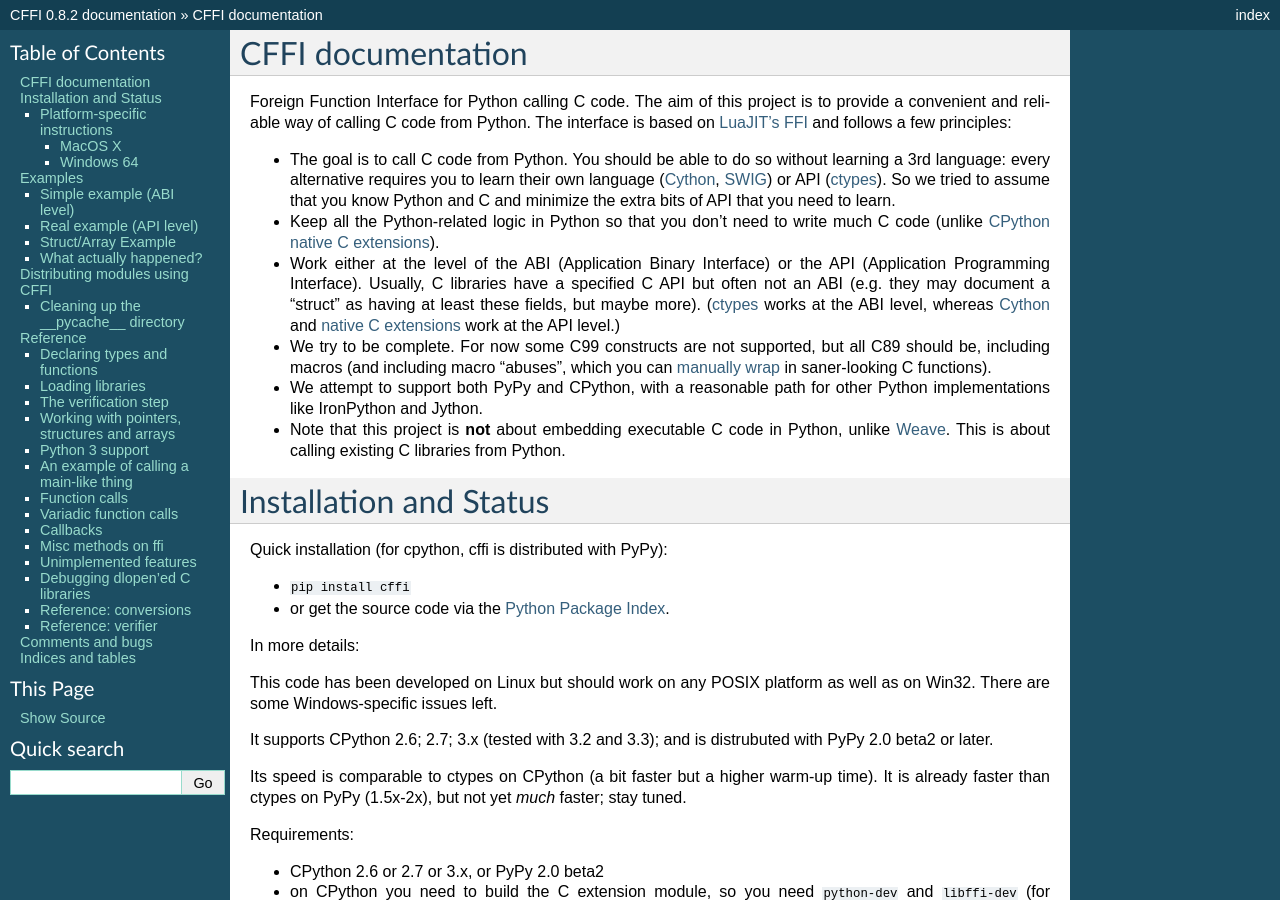
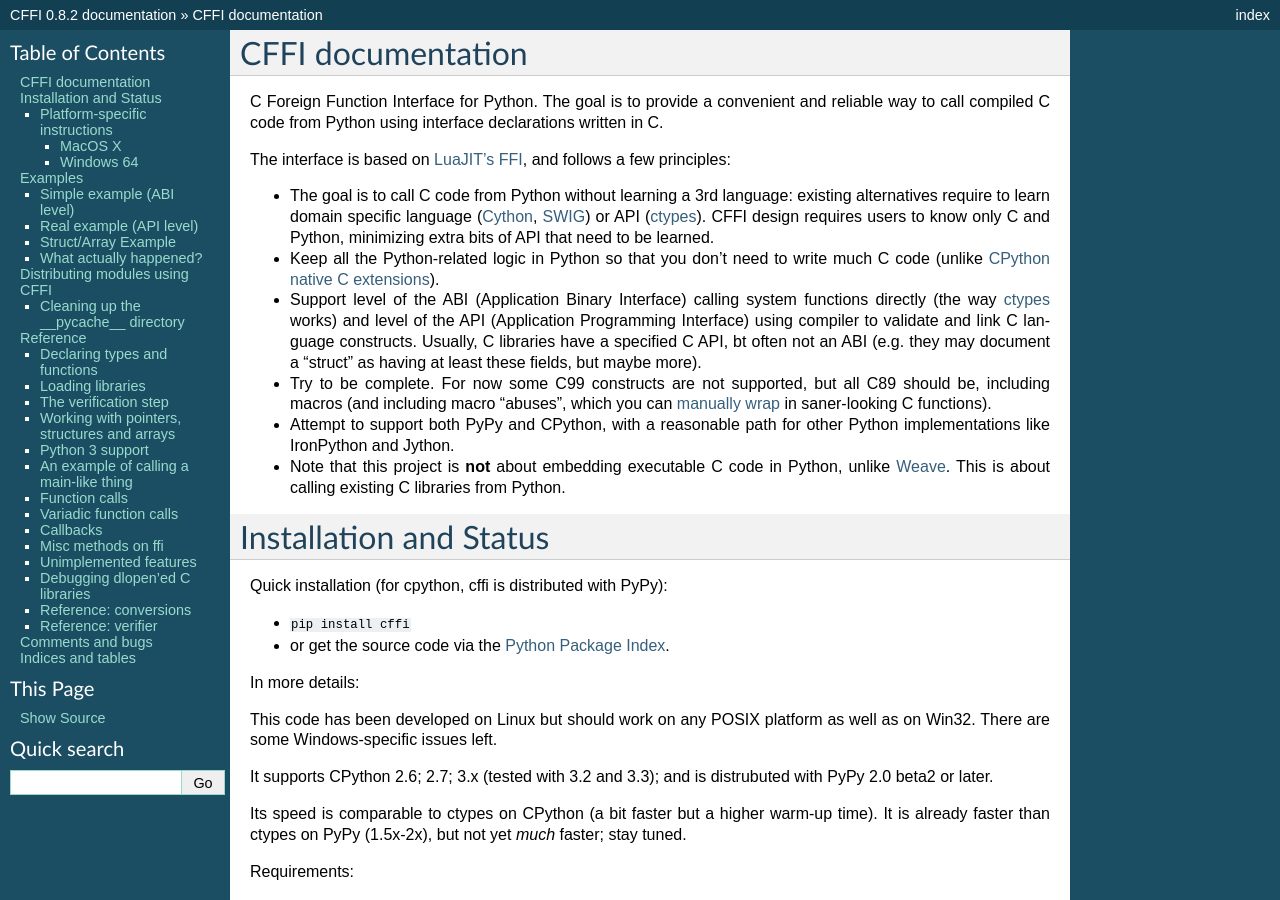
Before and after one commit to python-cffi/cffi, a Sphinx documentation site: the page built from doc/source/index.rst, in a window 1280 px wide and 900 px high. Built offline with Sphinx 7.4.7, drawn with Linux system fonts in a browser that asks for light colours.

Commit message:
Attempt to improve intro text for people not familiar with problem

```diff
--- a/doc/source/index.rst
+++ b/doc/source/index.rst
@@ -1,31 +1,32 @@
 CFFI documentation
 ================================
 
-Foreign Function Interface for Python calling C code. The aim of this project
-is to provide a convenient and reliable way of calling C code from Python.
-The interface is based on `LuaJIT's FFI`_ and follows a few principles:
-
-* The goal is to call C code from Python.  You should be able to do so
-  without learning a 3rd language: every alternative requires you to learn
-  their own language (Cython_, SWIG_) or API (ctypes_).  So we tried to
-  assume that you know Python and C and minimize the extra bits of API that
-  you need to learn.
+C Foreign Function Interface for Python. The goal is to provide a
+convenient and reliable way to call compiled C code from Python using
+interface declarations written in C.
+
+The interface is based on `LuaJIT's FFI`_, and follows a few principles:
+
+* The goal is to call C code from Python without learning a 3rd language:
+  existing alternatives require to learn domain specific language
+  (Cython_, SWIG_) or API (ctypes_). CFFI design requires users to know
+  only C and Python, minimizing extra bits of API that need to be learned.
 
 * Keep all the Python-related logic in Python so that you don't need to
   write much C code (unlike `CPython native C extensions`_).
 
-* Work either at the level of the ABI (Application Binary Interface)
-  or the API (Application Programming Interface).  Usually, C
-  libraries have a specified C API but often not an ABI (e.g. they may
+* Support level of the ABI (Application Binary Interface) calling system
+  functions directly (the way ctypes_ works) and level of the API
+  (Application Programming Interface) using compiler to validate and link
+  C language constructs.  Usually, C libraries have a specified C API,
+  bt often not an ABI (e.g. they may
   document a "struct" as having at least these fields, but maybe more).
-  (ctypes_ works at the ABI level, whereas Cython_ and `native C extensions`_
-  work at the API level.)
-
-* We try to be complete.  For now some C99 constructs are not supported,
+
+* Try to be complete.  For now some C99 constructs are not supported,
   but all C89 should be, including macros (and including macro "abuses",
   which you can `manually wrap`_ in saner-looking C functions).
 
-* We attempt to support both PyPy and CPython, with a reasonable path
+* Attempt to support both PyPy and CPython, with a reasonable path
   for other Python implementations like IronPython and Jython.
 
 * Note that this project is **not** about embedding executable C code in
```
